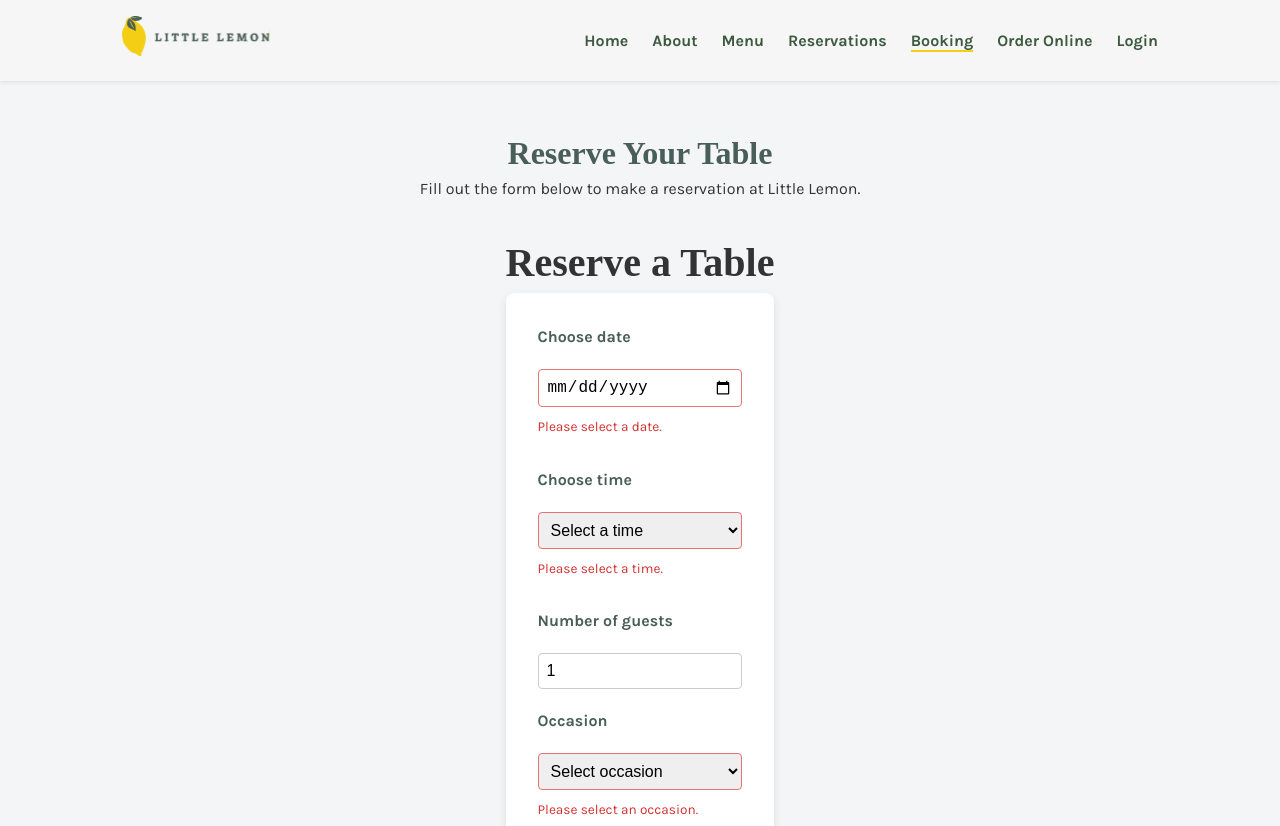
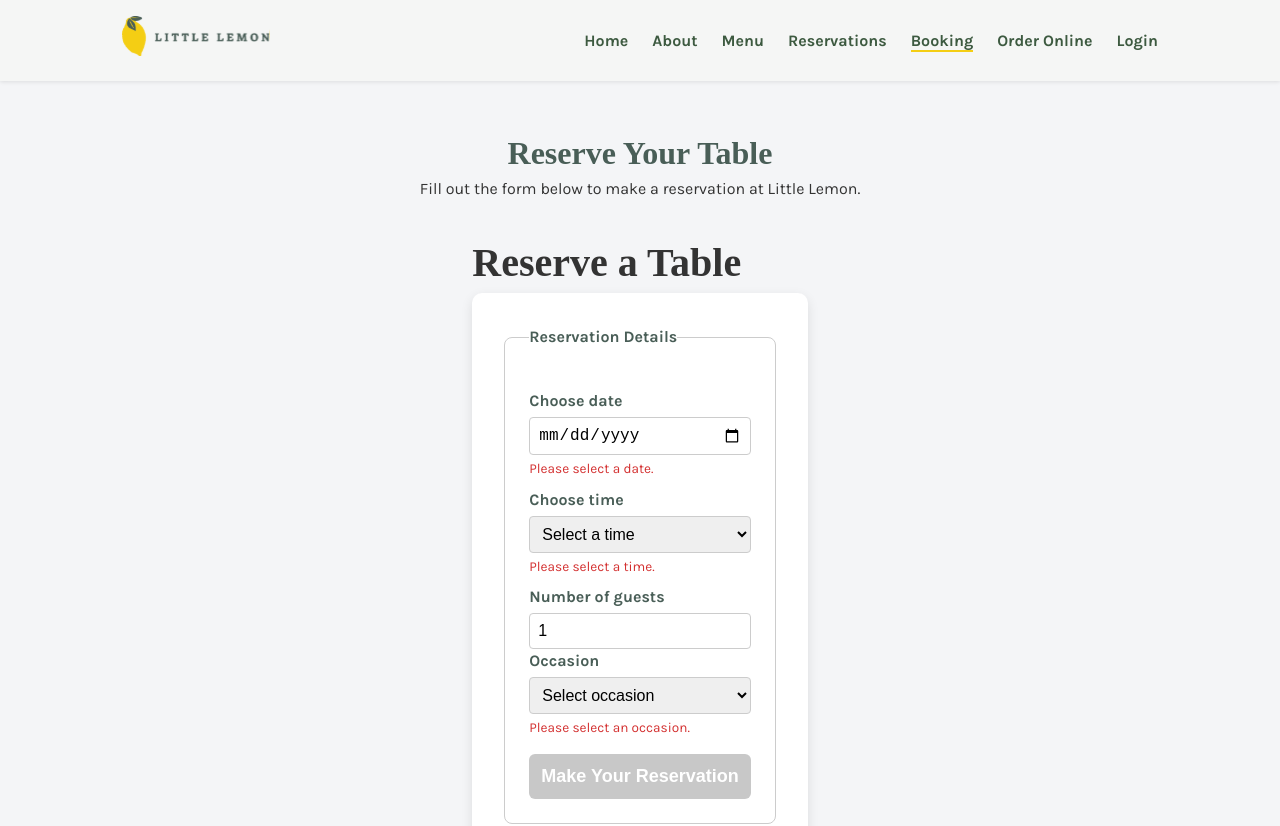
Before and after one commit to D-vokic/Capstone-Meta-Project, a React (Create React App) app: page /booking in a window 1280 px wide. Shown: the top 826 px of the page. Built offline with nearby package versions, Linux system fonts and the light colour scheme; a web font is replaced by a local one.

Commit message:
Fix: separate BookingForm component and test file, correct export/import and restore full form validation with ARIA support

```diff
--- a/src/components/BookingForm.css
+++ b/src/components/BookingForm.css
@@ -1,59 +1,32 @@
-/* .booking-form {
-  display: grid;
-  grid-template-columns: 1fr;
-  gap: 20px;
-  max-width: 320px;
+.booking-form {
+  display: flex;
+  flex-direction: column;
+  gap: 1rem;
+  max-width: 340px;
   width: 100%;
   background-color: #fff;
   padding: 2rem;
+  border-radius: 10px;
+  box-shadow: 0 4px 12px rgba(0, 0, 0, 0.1);
+}
+
+.booking-form fieldset {
+  border: 1px solid #ccc;
   border-radius: 8px;
-  box-shadow: 0 4px 10px rgba(0, 0, 0, 0.1);
+  padding: 1.5rem;
+}
+
+.booking-form legend {
+  font-weight: bold;
+  color: #495e57;
+  margin-bottom: 1rem;
 }
 
 .booking-form label {
   font-weight: 600;
   color: #495e57;
-}
-
-.booking-form input,
-.booking-form select {
-  padding: 0.5rem;
-  border: 1px solid #ccc;
-  border-radius: 4px;
-  font-size: 1rem;
-  width: 100%;
-}
-
-.booking-form input[type="submit"] {
-  background-color: #495e57;
-  color: white;
-  font-weight: bold;
-  border: none;
-  border-radius: 4px;
-  padding: 0.75rem;
-  cursor: pointer;
-  transition: background-color 0.2s ease;
-}
-
-.booking-form input[type="submit"]:hover {
-  background-color: #384b45;
-} */
-
-.booking-form {
-  display: grid;
-  grid-template-columns: 1fr;
-  gap: 20px;
-  max-width: 320px;
-  width: 100%;
-  background-color: #fff;
-  padding: 2rem;
-  border-radius: 8px;
-  box-shadow: 0 4px 10px rgba(0, 0, 0, 0.1);
-}
-
-.booking-form label {
-  font-weight: 600;
-  color: #495e57;
+  margin-bottom: 0.25rem;
+  display: block;
 }
 
 .booking-form input,
@@ -66,30 +39,26 @@
   transition: border-color 0.2s ease, box-shadow 0.2s ease;
 }
 
-.booking-form input:invalid,
-.booking-form select:invalid {
-  border-color: #e57373;
-}
-
 .booking-form input:focus,
 .booking-form select:focus {
   outline: none;
   border-color: #495e57;
-  box-shadow: 0 0 3px rgba(73, 94, 87, 0.4);
+  box-shadow: 0 0 4px rgba(73, 94, 87, 0.4);
 }
 
-.booking-form input[type="submit"] {
+.booking-form button[type="submit"] {
   background-color: #495e57;
   color: white;
   font-weight: bold;
   border: none;
-  border-radius: 4px;
+  border-radius: 6px;
   padding: 0.75rem;
   cursor: pointer;
   transition: background-color 0.2s ease;
+  margin-top: 0.5rem;
 }
 
-.booking-form input[type="submit"]:hover {
+.booking-form button[type="submit"]:hover:not(:disabled) {
   background-color: #384b45;
 }
 
@@ -102,9 +71,10 @@
 .error-message {
   color: #d32f2f;
   font-size: 0.85rem;
-  margin-top: -10px;
-  margin-bottom: 10px;
+  margin-top: 0.25rem;
+  margin-bottom: 0.5rem;
   display: block;
+  animation: fadeIn 0.2s ease-in-out;
 }
 
 @keyframes fadeIn {
@@ -117,7 +87,3 @@
     transform: translateY(0);
   }
 }
-
-.error-message {
-  animation: fadeIn 0.2s ease-in-out;
-}
--- a/src/components/BookingForm.js
+++ b/src/components/BookingForm.js
@@ -1,90 +1,3 @@
-// import React, { useState } from "react";
-// import "./BookingForm.css";
-
-// function BookingForm({ availableTimes, dispatch, onDateChange, submitForm }) {
-//   const [date, setDate] = useState("");
-//   const [time, setTime] = useState("");
-//   const [guests, setGuests] = useState(1);
-//   const [occasion, setOccasion] = useState("");
-
-//   const handleDateChange = (e) => {
-//     const selectedDate = e.target.value;
-//     setDate(selectedDate);
-//     onDateChange(selectedDate);
-//     dispatch({ type: "UPDATE_TIMES", date: selectedDate });
-//   };
-
-//   const handleSubmit = (e) => {
-//     e.preventDefault();
-//     const formData = {
-//       date,
-//       time,
-//       guests,
-//       occasion,
-//     };
-//     console.log("📤 Form submitted:", formData);
-//     submitForm(formData);
-//   };
-
-//   return (
-//     <form className="booking-form" onSubmit={handleSubmit}>
-//       <label htmlFor="res-date">Choose date</label>
-//       <input
-//         type="date"
-//         id="res-date"
-//         value={date}
-//         onChange={handleDateChange}
-//         required
-//       />
-
-//       <label htmlFor="res-time">Choose time</label>
-//       <select
-//         id="res-time"
-//         value={time}
-//         onChange={(e) => setTime(e.target.value)}
-//         required
-//       >
-//         {availableTimes && availableTimes.length > 0 ? (
-//           availableTimes.map((t) => (
-//             <option key={t} value={t}>
-//               {t}
-//             </option>
-//           ))
-//         ) : (
-//           <option value="">No available times</option>
-//         )}
-//       </select>
-
-//       <label htmlFor="guests">Number of guests</label>
-//       <input
-//         type="number"
-//         id="guests"
-//         min="1"
-//         max="10"
-//         value={guests}
-//         onChange={(e) => setGuests(e.target.value)}
-//         required
-//       />
-
-//       <label htmlFor="occasion">Occasion</label>
-//       <select
-//         id="occasion"
-//         value={occasion}
-//         onChange={(e) => setOccasion(e.target.value)}
-//         required
-//       >
-//         <option value="">Select occasion</option>
-//         <option value="Birthday">Birthday</option>
-//         <option value="Anniversary">Anniversary</option>
-//       </select>
-
-//       <input type="submit" value="Make Your Reservation" />
-//     </form>
-//   );
-// }
-
-// export default BookingForm;
-
 import React, { useState, useEffect } from "react";
 import "./BookingForm.css";
 
@@ -93,8 +6,8 @@ function BookingForm({ availableTimes, dispatch, onDateChange, submitForm }) {
   const [time, setTime] = useState("");
   const [guests, setGuests] = useState(1);
   const [occasion, setOccasion] = useState("");
-  const [isValid, setIsValid] = useState(false); // ✅ React validation state
-  const [errors, setErrors] = useState({}); // ✅ error messages for inputs
+  const [isValid, setIsValid] = useState(false);
+  const [errors, setErrors] = useState({});
 
   const today = new Date().toISOString().split("T")[0];
 
@@ -102,12 +15,9 @@ function BookingForm({ availableTimes, dispatch, onDateChange, submitForm }) {
     const newErrors = {};
     if (!date) newErrors.date = "Please select a date.";
     else if (date < today) newErrors.date = "Date cannot be in the past.";
-
     if (!time) newErrors.time = "Please select a time.";
-
     if (!guests || guests < 1 || guests > 10)
       newErrors.guests = "Guests must be between 1 and 10.";
-
     if (!occasion) newErrors.occasion = "Please select an occasion.";
 
     setErrors(newErrors);
@@ -116,7 +26,6 @@ function BookingForm({ availableTimes, dispatch, onDateChange, submitForm }) {
 
   useEffect(() => {
     validateForm();
-    // eslint-disable-next-line react-hooks/exhaustive-deps
   }, [date, time, guests, occasion]);
 
   const handleDateChange = (e) => {
@@ -129,17 +38,23 @@ function BookingForm({ availableTimes, dispatch, onDateChange, submitForm }) {
   const handleSubmit = (e) => {
     e.preventDefault();
     validateForm();
-    if (isValid) {
+    if (Object.keys(errors).length === 0) {
       const formData = { date, time, guests, occasion };
-      console.log("📤 Form submitted:", formData);
       submitForm(formData);
-    } else {
-      console.warn("⚠️ Form invalid — cannot submit");
     }
   };
 
   return (
-    <form className="booking-form" onSubmit={handleSubmit} noValidate>
+    <form
+      className="booking-form"
+      onSubmit={handleSubmit}
+      noValidate
+      aria-label="Reservation form"
+    >
+      <fieldset>
+        <legend>Reservation Details</legend>
+
+        {/* Date */}
         <label htmlFor="res-date">Choose date</label>
         <input
           type="date"
@@ -148,15 +63,22 @@ function BookingForm({ availableTimes, dispatch, onDateChange, submitForm }) {
           onChange={handleDateChange}
           required
           min={today}
+          aria-describedby={errors.date ? "date-error" : undefined}
         />
-      {errors.date && <span className="error-message">{errors.date}</span>}
+        {errors.date && (
+          <span id="date-error" className="error-message">
+            {errors.date}
+          </span>
+        )}
 
+        {/* Time */}
         <label htmlFor="res-time">Choose time</label>
         <select
           id="res-time"
           value={time}
           onChange={(e) => setTime(e.target.value)}
           required
+          aria-describedby={errors.time ? "time-error" : undefined}
         >
           <option value="">Select a time</option>
           {availableTimes && availableTimes.length > 0 ? (
@@ -169,8 +91,13 @@ function BookingForm({ availableTimes, dispatch, onDateChange, submitForm }) {
             <option value="">No available times</option>
           )}
         </select>
-      {errors.time && <span className="error-message">{errors.time}</span>}
+        {errors.time && (
+          <span id="time-error" className="error-message">
+            {errors.time}
+          </span>
+        )}
 
+        {/* Guests */}
         <label htmlFor="guests">Number of guests</label>
         <input
           type="number"
@@ -181,15 +108,22 @@ function BookingForm({ availableTimes, dispatch, onDateChange, submitForm }) {
           onChange={(e) => setGuests(e.target.value)}
           required
           placeholder="Enter number of guests"
+          aria-describedby={errors.guests ? "guests-error" : undefined}
         />
-      {errors.guests && <span className="error-message">{errors.guests}</span>}
+        {errors.guests && (
+          <span id="guests-error" className="error-message">
+            {errors.guests}
+          </span>
+        )}
 
+        {/* Occasion */}
         <label htmlFor="occasion">Occasion</label>
         <select
           id="occasion"
           value={occasion}
           onChange={(e) => setOccasion(e.target.value)}
           required
+          aria-describedby={errors.occasion ? "occasion-error" : undefined}
         >
           <option value="">Select occasion</option>
           <option value="Birthday">Birthday</option>
@@ -197,15 +131,21 @@ function BookingForm({ availableTimes, dispatch, onDateChange, submitForm }) {
           <option value="Other">Other</option>
         </select>
         {errors.occasion && (
-        <span className="error-message">{errors.occasion}</span>
+          <span id="occasion-error" className="error-message">
+            {errors.occasion}
+          </span>
         )}
 
-      <input
+        {/* Submit */}
+        <button
           type="submit"
-        value="Make Your Reservation"
-        disabled={!isValid} // ✅ disabled until form passes validation
+          aria-label="Submit reservation form"
+          disabled={!isValid}
           className={!isValid ? "disabled-btn" : ""}
-      />
+        >
+          Make Your Reservation
+        </button>
+      </fieldset>
     </form>
   );
 }
```
Also changed, not shown: 1 other file (tests, documents, lock files or other folders). Lines whose indentation alone changed are shown as unchanged.
